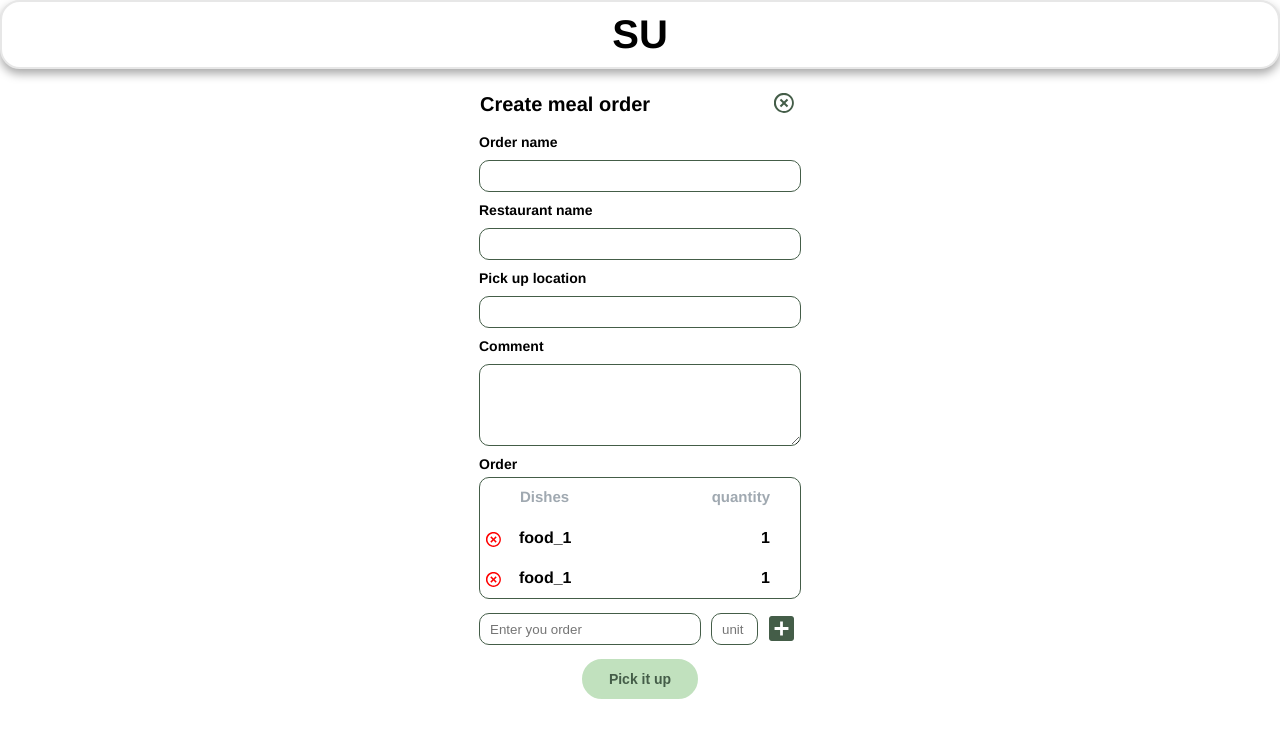
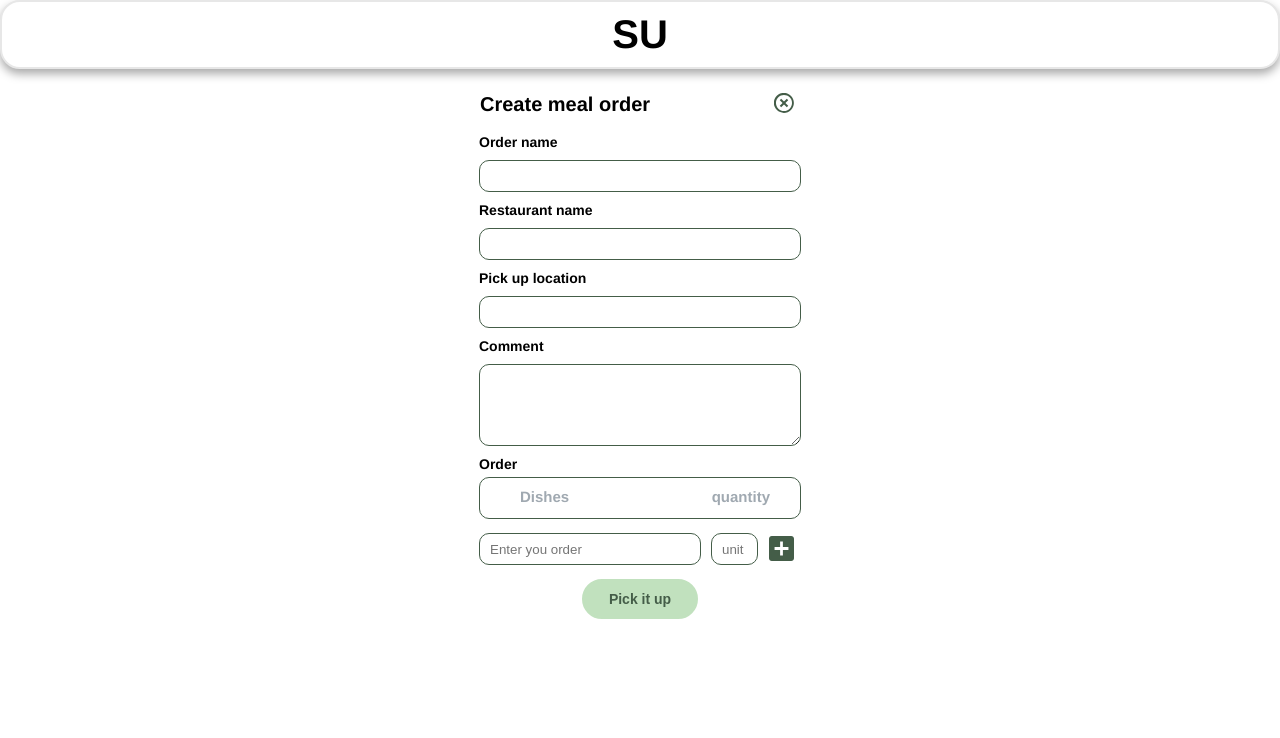
Before and after one commit to Green-Teaz123/Green_, a React (Create React App) app: page /create in a window 1280 px wide. Shown: the top 738 px of the page. Built offline with nearby package versions, Linux system fonts and the light colour scheme.

Commit message:
bomb by tiger

```diff
--- a/src/component/dishe.js
+++ b/src/component/dishe.js
@@ -1,7 +1,7 @@
 import React from "react";
 import "../styles/dishe.css";
 
-export default function Dish(props) {
+export default function Dish({Dish, Quantity}) {
     return (
         <div className="order-list-item">
             <div className="order-item">
@@ -13,12 +13,12 @@ export default function Dish(props) {
                     </button>
 
                     {/* insert dishes name here  */}
-                    <p>food_1</p>
+                    <p>{Dish}</p>
 
                 </div>
 
                 {/* insert quantity here */}
-                <p>1</p>
+                <p>{Quantity}</p>
 
             </div>
         </div>
--- a/src/page/createOrder.js
+++ b/src/page/createOrder.js
@@ -8,10 +8,31 @@ export default function CreateOrder() {
     const [place, setPlace] = useState("");
     const [comment, setComment] = useState("");
     const [isGrab] = useState(true);
-    const [items] = useState([{Dish:"food_1", Quantity:1}]); //เหลือ ยัด dish ลงไป และ ยัด quantity ลงไป
+    const [items ,setItems] = useState([]); //เหลือ ยัด dish ลงไป และ ยัด quantity ลงไป
 
     const to_the_next_package = () => {
         window.location.href = "http://localhost:3000/";
+    }
+
+    const handleAdd = () => {
+
+        const dishName = document.querySelector('.dishe-name').value;
+        const quantity = document.querySelector('.quantity').value;
+
+        if (!dishName || !quantity || isNaN(quantity) || quantity <= 0) {
+            alert("Please enter valid dish name and quantity.");
+            return;
+        }
+
+        setItems((prevItems) => [
+            ...prevItems,
+            { Dish: dishName, Quantity: parseInt(quantity) }
+        ]);
+
+        // clear input
+        document.querySelector('.dishe-name').value = "";
+        document.querySelector('.quantity').value = "";
+        console.log('add dish success');
     }
 
     const handleSubmit = (e) => {
@@ -29,6 +50,7 @@ export default function CreateOrder() {
         }).then((e) =>
         console.log(e),
         console.log('add order success'))}
+        console.log(items);
 
 
     return (
@@ -62,20 +84,21 @@ export default function CreateOrder() {
                             <p>quantity</p>
                         </div>
 
-                        {/* insert dish here */}
-                        <Dish/>
-                        <Dish/>
+
+                        {items.map((item, index) => (
+                        <Dish key={index} Dish={item.Dish} Quantity={item.Quantity} />
+                        ))}
+
 
 
 
                     </div>
-
                     <div className="gen-dishes">
 
                             <input type="text" placeholder="Enter you order" className="dishe-name"/>
                             <input type="text" placeholder="unit" className="quantity"/>
 
-                            <button className="btn-add">
+                            <button className="btn-add" onClick={handleAdd}>
                                 <svg xmlns="http://www.w3.org/2000/svg" width="25" height="25" viewBox="0 0 17 17" fill="none">
                                     <path d="M7.55556 13.2222H9.44444V9.44444H13.2222V7.55556H9.44444V3.77778H7.55556V7.55556H3.77778V9.44444H7.55556V13.2222ZM1.88889 17C1.36945 17 0.924612 16.8149 0.55439 16.4447C0.184168 16.0744 -0.000628026 15.6299 1.60347e-06 15.1111V1.88889C1.60347e-06 1.36945 0.185113 0.924612 0.555335 0.55439C0.925557 0.184168 1.37008 -0.000628026 1.88889 1.60347e-06H15.1111C15.6306 1.60347e-06 16.0754 0.185113 16.4456 0.555335C16.8158 0.925557 17.0006 1.37008 17 1.88889V15.1111C17 15.6306 16.8149 16.0754 16.4447 16.4456C16.0744 16.8158 15.6299 17.0006 15.1111 17H1.88889Z" fill="#445D48"/>
                                 </svg>
```
